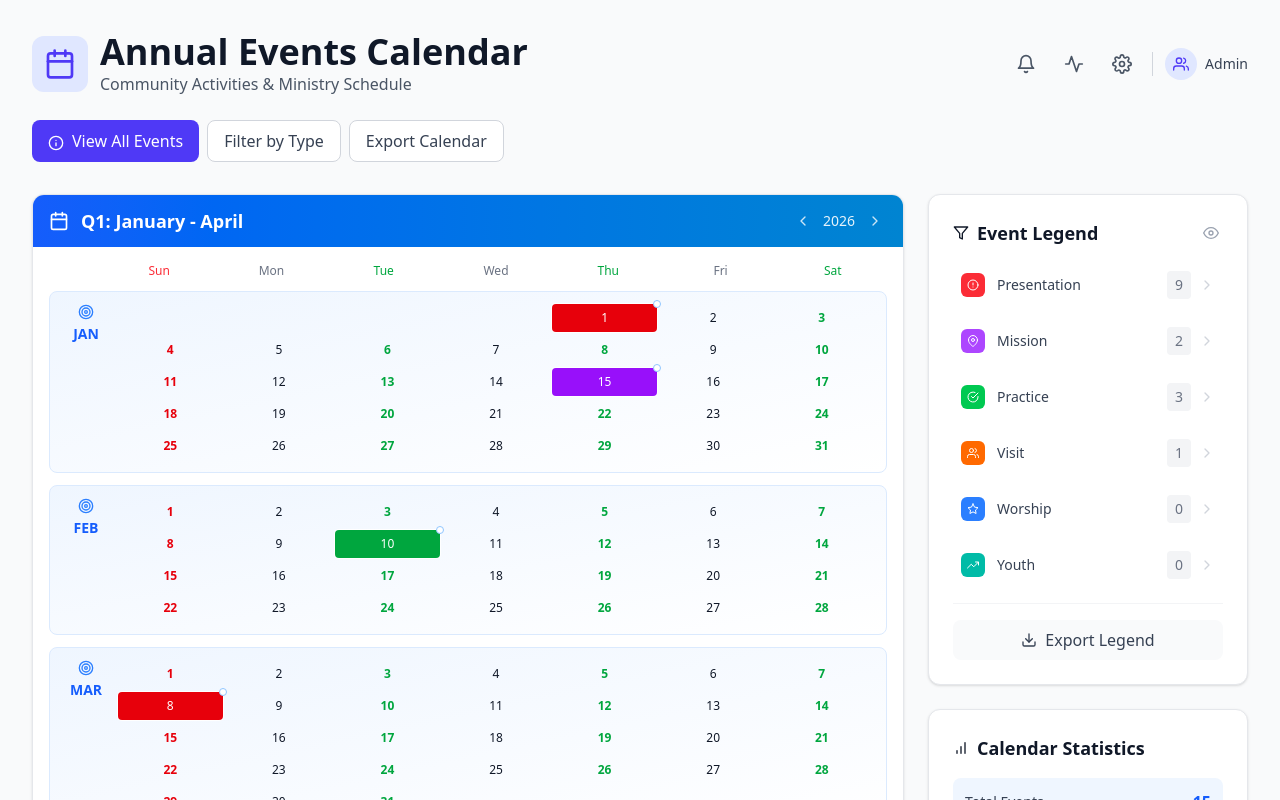
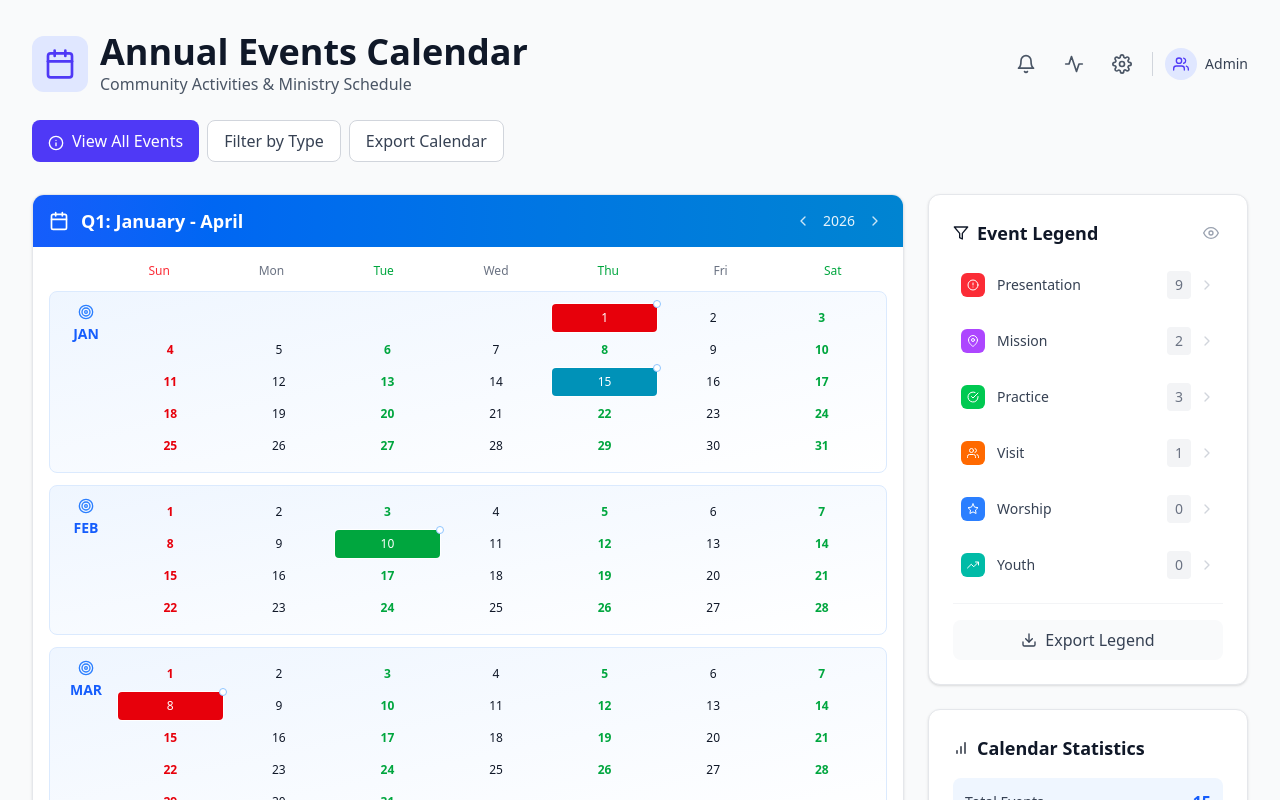
Before and after one commit to jeffkaberagithara-guru/pcea-calendar, a React (Vite) app: page / in a window 1280 px wide. Shown: the top 800 px of the page. Built offline with nearby package versions, Linux system fonts and the light colour scheme.

Commit message:
Updated events file.

```diff
--- a/src/events.js
+++ b/src/events.js
@@ -153,12 +153,12 @@ export function getMonthData(year, monthIndex) {
 export function getEventTypeColor(eventType) {
     const colorMap = {
         presentation: 'bg-red-600',
-        mission: 'bg-purple-600',
+        mission: 'bg-cyan-600',
         practice: 'bg-green-600',
         visit: 'bg-orange-600',
         worship: 'bg-blue-600',
         youth: 'bg-teal-600',
-        conference: 'bg-indigo-600',
+        conference: 'bg-sky-600',
         celebration: 'bg-pink-600',
         planning: 'bg-cyan-600',
         kids: 'bg-lime-600',
```
